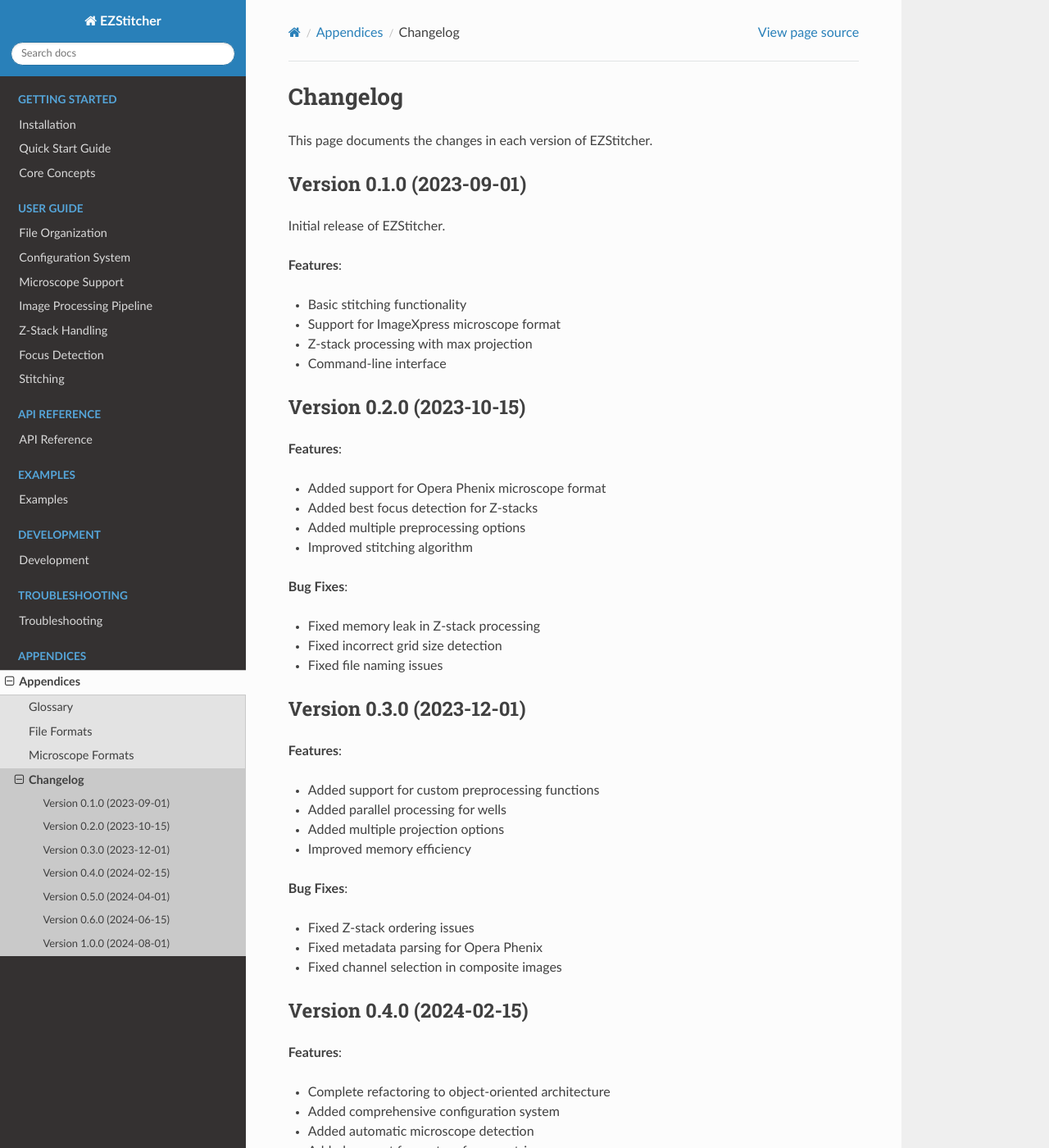
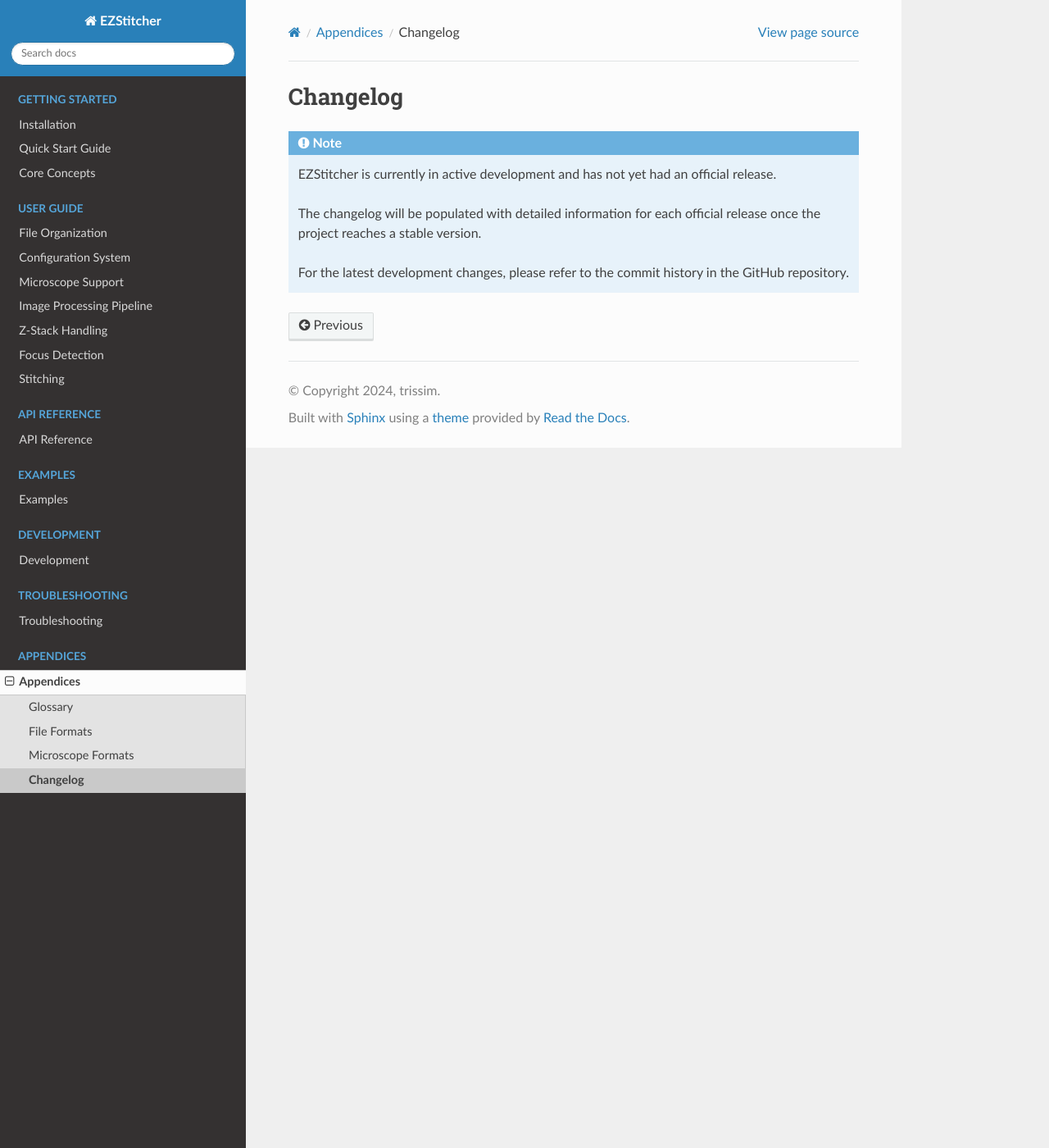
Before and after one commit to trissim/ezstitcher, a Sphinx documentation site: the page built from docs/source/appendices/changelog.rst, in a window 1280 px wide and 1400 px high. Shown: the whole window at 82% size. Built offline with Sphinx 7.4.7 and the Read the Docs theme 3.1.0, drawn with Linux system fonts in a browser that asks for light colours; some of the changed text lies outside the part shown.

Commit message:
Remove detailed changelog during active development
As requested, removed the detailed changelog entries since the project is still in active development:

1. Replaced the changelog content with a note explaining that it will be populated for official releases
2. Updated the contributing guidelines to remove references to updating the changelog during development
3. Modified the release process to prepare a changelog at release time rather than maintaining it continuously

This approach is more appropriate for a project in active development where changes are frequent and a detailed changelog would be difficult to maintain accurately.

```diff
--- a/docs/source/appendices/changelog.rst
+++ b/docs/source/appendices/changelog.rst
@@ -1,115 +1,9 @@
 Changelog
 =========
 
-This page documents the changes in each version of EZStitcher.
+.. note::
+   EZStitcher is currently in active development and has not yet had an official release.
 
-Version 0.1.0 (2023-09-01)
-------------------------
+   The changelog will be populated with detailed information for each official release once the project reaches a stable version.
 
-Initial release of EZStitcher.
-
-**Features**:
-
-- Basic stitching functionality
-- Support for ImageXpress microscope format
-- Z-stack processing with max projection
-- Command-line interface
-
-Version 0.2.0 (2023-10-15)
-------------------------
-
-**Features**:
-
-- Added support for Opera Phenix microscope format
-- Added best focus detection for Z-stacks
-- Added multiple preprocessing options
-- Improved stitching algorithm
-
-**Bug Fixes**:
-
-- Fixed memory leak in Z-stack processing
-- Fixed incorrect grid size detection
-- Fixed file naming issues
-
-Version 0.3.0 (2023-12-01)
-------------------------
-
-**Features**:
-
-- Added support for custom preprocessing functions
-- Added parallel processing for wells
-- Added multiple projection options
-- Improved memory efficiency
-
-**Bug Fixes**:
-
-- Fixed Z-stack ordering issues
-- Fixed metadata parsing for Opera Phenix
-- Fixed channel selection in composite images
-
-Version 0.4.0 (2024-02-15)
-------------------------
-
-**Features**:
-
-- Complete refactoring to object-oriented architecture
-- Added comprehensive configuration system
-- Added automatic microscope detection
-- Added support for custom focus metrics
-
-**Bug Fixes**:
-
-- Fixed stitching artifacts at tile boundaries
-- Fixed memory issues with large images
-- Fixed Z-stack flattening for Opera Phenix
-
-Version 0.5.0 (2024-04-01)
-------------------------
-
-**Features**:
-
-- Added support for dynamic preprocessing based on image properties
-- Added support for ROI-based focus detection
-- Added support for custom stitching strategies
-- Improved documentation and examples
-
-**Bug Fixes**:
-
-- Fixed issues with file path handling on Windows
-- Fixed metadata extraction for newer microscope versions
-- Fixed memory leaks in image processing
-
-Version 0.6.0 (2024-06-15)
-------------------------
-
-**Features**:
-
-- Added support for additional microscope types
-- Added advanced focus detection algorithms
-- Added support for multi-channel composite images
-- Improved performance and memory efficiency
-
-**Bug Fixes**:
-
-- Fixed issues with large Z-stacks
-- Fixed metadata parsing for complex directory structures
-- Fixed stitching issues with irregular grids
-
-Version 1.0.0 (2024-08-01)
-------------------------
-
-First stable release of EZStitcher.
-
-**Features**:
-
-- Comprehensive support for multiple microscope types
-- Advanced image processing and stitching capabilities
-- Robust Z-stack handling
-- Extensive documentation and examples
-- Improved performance and stability
-
-**Bug Fixes**:
-
-- Fixed all known issues from previous versions
-- Improved error handling and reporting
-- Enhanced compatibility with different Python versions
+   For the latest development changes, please refer to the commit history in the GitHub repository.
--- a/docs/source/development/contributing.rst
+++ b/docs/source/development/contributing.rst
@@ -188,7 +188,7 @@
 
 1. **Ensure all tests pass** on your local machine
 2. **Update the documentation** to reflect your changes
-3. **Add a changelog entry** if your change is significant
+3. **Document your changes** thoroughly in code and documentation
 4. **Submit your pull request** with a clear description of the changes
 5. **Address any feedback** from the code review
 6. **Wait for approval** from a maintainer
@@ -197,7 +197,7 @@
 ------------
 
 1. **Update version number** in `ezstitcher/__init__.py`
-2. **Update changelog** with all changes since the last release
+2. **Prepare a detailed changelog** for the release
 3. **Create a new release** on GitHub
 4. **Build and upload** the package to PyPI:
 
```
